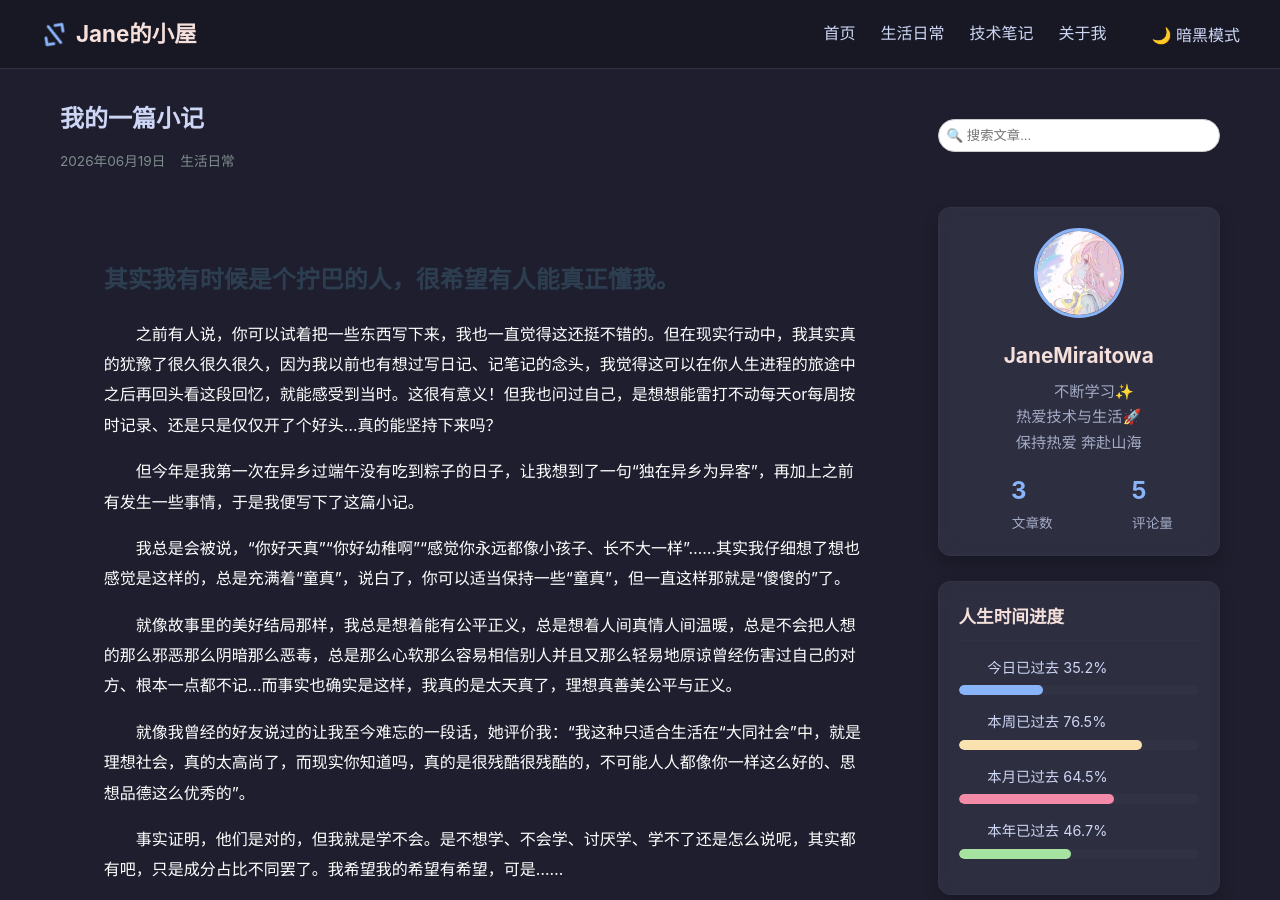
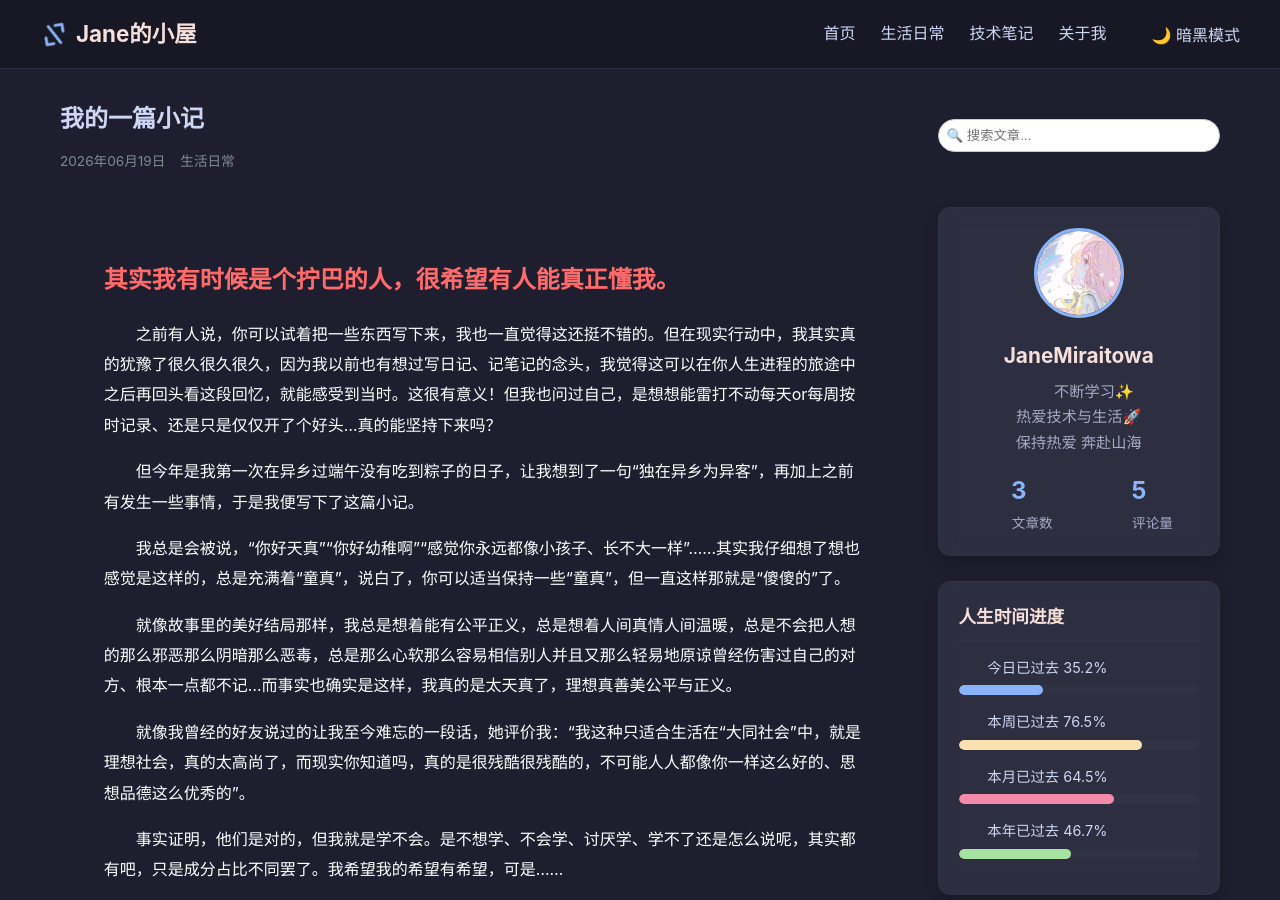
Before and after one commit to JaneMiraitowa/JaneMiraitowa.github.io, a Jekyll site: the page built from _posts/2026-06-19-我的一篇小记.md, in a window 1280 px wide and 900 px high. Built offline with Jekyll 4.4.1, drawn with Linux system fonts in a browser that asks for light colours; comment, search, counter and statistics services are not loaded.

Commit message:
Update 2026-06-19-我的一篇小记.md

```diff
--- a/_posts/2026-06-19-我的一篇小记.md
+++ b/_posts/2026-06-19-我的一篇小记.md
@@ -6,7 +6,7 @@ categories: 生活日常
 cover: /assets/images/pic1.jpg
 ---
 
-## 其实我有时候是个拧巴的人，很希望有人能真正懂我。
+<h2 style="color: #ff6b6b;">其实我有时候是个拧巴的人，很希望有人能真正懂我。</h2>
 
 
 <p style="text-indent:2em;">之前有人说，你可以试着把一些东西写下来，我也一直觉得这还挺不错的。但在现实行动中，我其实真的犹豫了很久很久很久，因为我以前也有想过写日记、记笔记的念头，我觉得这可以在你人生进程的旅途中之后再回头看这段回忆，就能感受到当时。这很有意义！但我也问过自己，是想想能雷打不动每天or每周按时记录、还是只是仅仅开了个好头…真的能坚持下来吗？</p>
```
